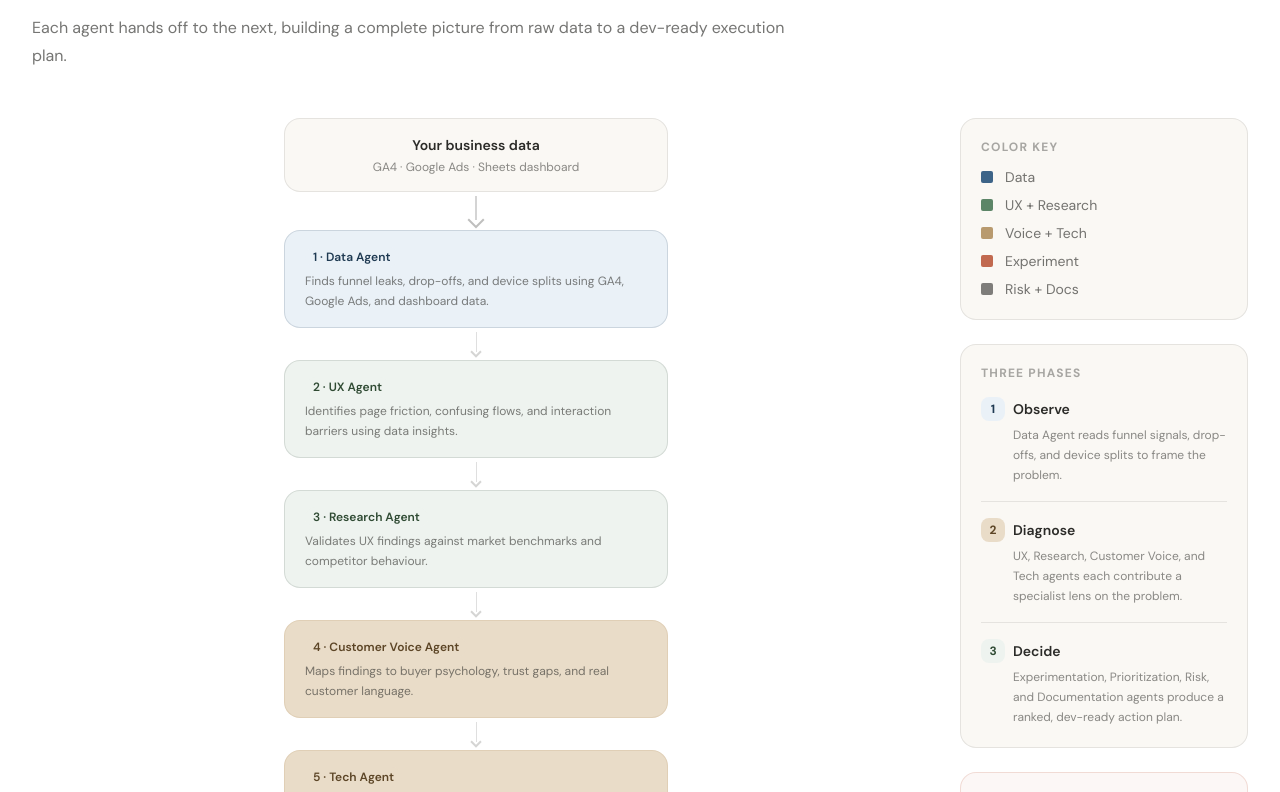
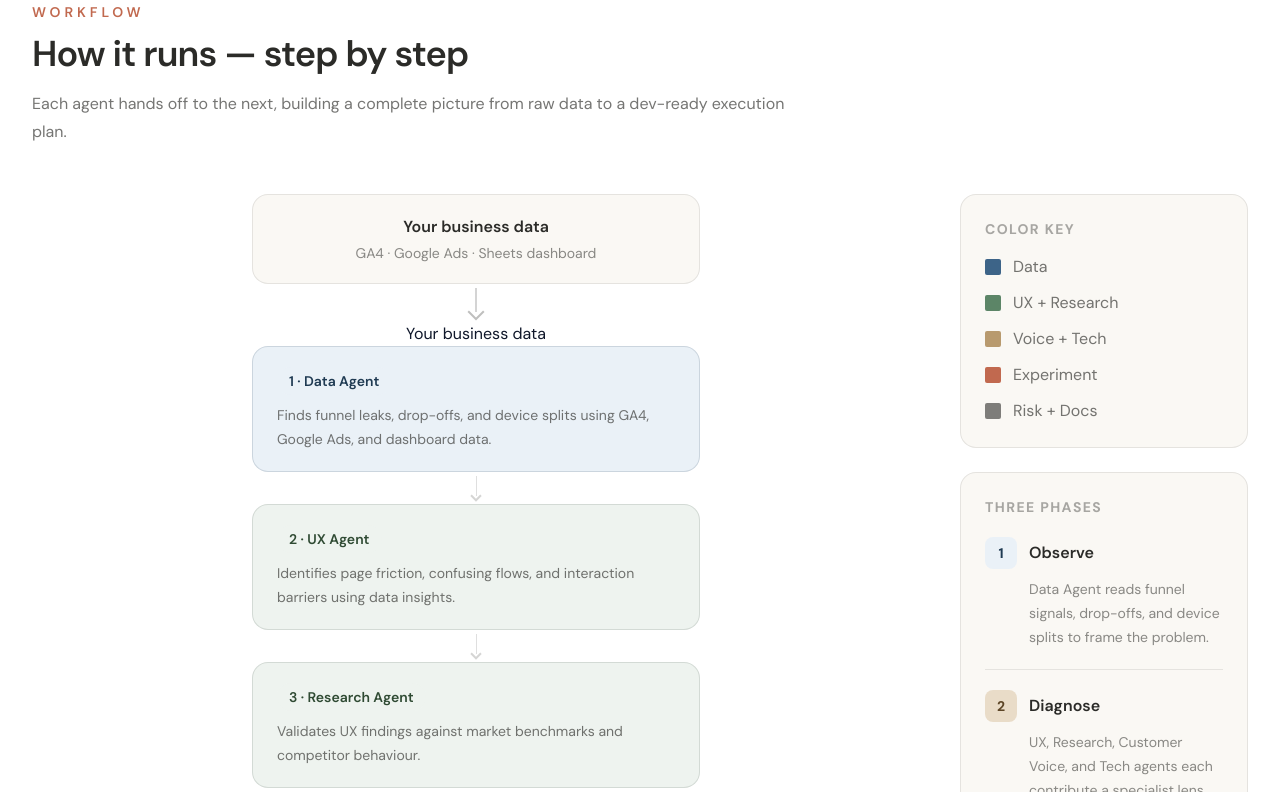
Before and after one commit to aruneshk30/Website, a Next.js app: page /ai-systems/cro-workflow in a window 1280 px wide. Shown: the part 1628-2420 px from the top of the page. Built offline with nearby package versions, Linux system fonts and the light colour scheme.

Commit message:
Refactor agent cards and workflow step components
Updated styling and structure of agent cards and workflow steps for improved layout and readability.

```diff
--- a/app/ai-systems/cro-workflow/page.tsx
+++ b/app/ai-systems/cro-workflow/page.tsx
@@ -138,12 +138,12 @@ export default function CroWorkflowPage() {
           <div className="mt-10 grid grid-cols-1 gap-4 sm:grid-cols-2 xl:grid-cols-3">
             {croAgents.map((agent, index) => (
               <FadeIn key={agent.title} delay={index * 60}>
-                <div className="flex h-full flex-col rounded-2xl border border-charcoal/10 bg-white p-6 shadow-sm transition hover:-translate-y-0.5 hover:border-terracotta/30 hover:shadow-md">
-                  <div className="text-xs font-semibold uppercase tracking-[0.28em] text-terracotta">
+                <div className="flex h-full flex-col rounded-2xl border border-charcoal/10 bg-white p-7 shadow-sm transition hover:-translate-y-0.5 hover:border-terracotta/30 hover:shadow-md">
+                  <div className="text-sm font-semibold uppercase tracking-[0.28em] text-terracotta">
                     {String(index + 1).padStart(2, "0")}
                   </div>
-                  <h3 className="mt-3 text-xl font-semibold tracking-tight text-charcoal">{agent.title}</h3>
-                  <p className="mt-3 text-sm leading-7 text-charcoal/65">{agent.description}</p>
+                  <h3 className="mt-3 text-2xl font-semibold tracking-tight text-charcoal">{agent.title}</h3>
+                  <p className="mt-3 text-base leading-7 text-charcoal/65">{agent.description}</p>
                 </div>
               </FadeIn>
             ))}
@@ -166,25 +166,25 @@ export default function CroWorkflowPage() {
             {/* Flow diagram */}
             <FadeIn className="flex flex-1 flex-col items-center" delay={80}>
               {/* Input */}
-              <div className="w-full max-w-sm rounded-2xl border border-charcoal/10 bg-cream px-6 py-4 text-center">
-                <p className="text-sm font-semibold text-charcoal">Your business data</p>
-                <p className="mt-1 text-xs text-charcoal/55">GA4 · Google Ads · Sheets dashboard</p>
+              <div className="w-full max-w-md rounded-2xl border border-charcoal/10 bg-cream px-7 py-5 text-center">
+                <p className="text-base font-semibold text-charcoal">Your business data</p>
+                <p className="mt-1 text-sm text-charcoal/55">GA4 · Google Ads · Sheets dashboard</p>
               </div>
 
               <div className="flex flex-col items-center my-1">
                 <div className="w-0.5 h-6 bg-charcoal/20" />
                 <div className="w-3 h-3 rotate-45 border-r-2 border-b-2 border-charcoal/30 -mt-1.5" />
               </div>
-
+Your business data
               {workflowSteps.map((step, i) => (
-                <div key={step.number} className="w-full max-w-sm flex flex-col items-center">
-                  <div className={`w-full rounded-2xl border ${step.tone} px-5 py-4`}>
-                    <div className="flex items-center justify-between mb-1">
-                      <span className={`text-xs font-semibold px-2 py-0.5 rounded-full ${step.badge}`}>
+                <div key={step.number} className="w-full max-w-md flex flex-col items-center">
+                  <div className={`w-full rounded-2xl border ${step.tone} px-6 py-5`}>
+                    <div className="flex items-center justify-between mb-2">
+                      <span className={`text-sm font-semibold px-3 py-1 rounded-full ${step.badge}`}>
                         {step.number} · {step.title}
                       </span>
                     </div>
-                    <p className="text-xs text-charcoal/60 leading-5 mt-1">{step.desc}</p>
+                    <p className="text-sm text-charcoal/65 leading-6 mt-1">{step.desc}</p>
                   </div>
                   {i < workflowSteps.length - 1 && (
                     <div className="flex flex-col items-center my-1">
@@ -200,51 +200,51 @@ export default function CroWorkflowPage() {
                 <div className="w-2 h-2 rotate-45 border-r-2 border-b-2 border-charcoal/20 -mt-1" />
               </div>
 
-              <div className="w-full max-w-sm rounded-2xl border border-sage-700/25 bg-sage-50 px-6 py-4 text-center">
-                <p className="text-sm font-semibold text-sage-800">Final output</p>
-                <p className="mt-1 text-xs text-sage-700">Top 3 actions · Revenue impact · 30-day plan</p>
+              <div className="w-full max-w-md rounded-2xl border border-sage-700/25 bg-sage-50 px-7 py-5 text-center">
+                <p className="text-base font-semibold text-sage-800">Final output</p>
+                <p className="mt-1 text-sm text-sage-700">Top 3 actions · Revenue impact · 30-day plan</p>
               </div>
             </FadeIn>
 
             {/* Right side — color key + explanation */}
             <FadeIn className="flex flex-col gap-6 lg:w-72 lg:sticky lg:top-24" delay={120}>
-              <div className="rounded-2xl border border-charcoal/10 bg-cream p-5">
-                <p className="text-xs font-bold uppercase tracking-widest text-charcoal/40 mb-3">Color key</p>
-                <div className="flex flex-col gap-2">
+              <div className="rounded-2xl border border-charcoal/10 bg-cream p-6">
+                <p className="text-sm font-bold uppercase tracking-widest text-charcoal/40 mb-4">Color key</p>
+                <div className="flex flex-col gap-3">
                   {colorKey.map((k) => (
                     <div key={k.label} className="flex items-center gap-3">
-                      <div className={`w-3 h-3 rounded-sm shrink-0 ${k.color}`} />
-                      <span className="text-sm text-charcoal/65">{k.label}</span>
+                      <div className={`w-4 h-4 rounded-sm shrink-0 ${k.color}`} />
+                      <span className="text-base text-charcoal/65">{k.label}</span>
                     </div>
                   ))}
                 </div>
               </div>
 
-              <div className="rounded-2xl border border-charcoal/10 bg-cream p-5">
-                <p className="text-xs font-bold uppercase tracking-widest text-charcoal/40 mb-4">Three phases</p>
-                <div className="flex flex-col gap-4">
+              <div className="rounded-2xl border border-charcoal/10 bg-cream p-6">
+                <p className="text-sm font-bold uppercase tracking-widest text-charcoal/40 mb-5">Three phases</p>
+                <div className="flex flex-col gap-5">
                   <div>
-                    <div className="flex items-center gap-2 mb-1">
-                      <div className="w-6 h-6 rounded-lg bg-dustyblue-50 flex items-center justify-center text-xs font-bold text-dustyblue-800">1</div>
-                      <p className="text-sm font-semibold text-charcoal">Observe</p>
+                    <div className="flex items-center gap-3 mb-2">
+                      <div className="w-8 h-8 rounded-lg bg-dustyblue-50 flex items-center justify-center text-sm font-bold text-dustyblue-800">1</div>
+                      <p className="text-base font-semibold text-charcoal">Observe</p>
                     </div>
-                    <p className="text-xs text-charcoal/55 leading-5 pl-8">Data Agent reads funnel signals, drop-offs, and device splits to frame the problem.</p>
+                    <p className="text-sm text-charcoal/55 leading-6 pl-11">Data Agent reads funnel signals, drop-offs, and device splits to frame the problem.</p>
                   </div>
                   <div className="w-full h-px bg-charcoal/10" />
                   <div>
-                    <div className="flex items-center gap-2 mb-1">
-                      <div className="w-6 h-6 rounded-lg bg-sand flex items-center justify-center text-xs font-bold text-sand-800">2</div>
-                      <p className="text-sm font-semibold text-charcoal">Diagnose</p>
+                    <div className="flex items-center gap-3 mb-2">
+                      <div className="w-8 h-8 rounded-lg bg-sand flex items-center justify-center text-sm font-bold text-sand-800">2</div>
+                      <p className="text-base font-semibold text-charcoal">Diagnose</p>
                     </div>
-                    <p className="text-xs text-charcoal/55 leading-5 pl-8">UX, Research, Customer Voice, and Tech agents each contribute a specialist lens on the problem.</p>
+                    <p className="text-sm text-charcoal/55 leading-6 pl-11">UX, Research, Customer Voice, and Tech agents each contribute a specialist lens on the problem.</p>
                   </div>
                   <div className="w-full h-px bg-charcoal/10" />
                   <div>
-                    <div className="flex items-center gap-2 mb-1">
-                      <div className="w-6 h-6 rounded-lg bg-sage-50 flex items-center justify-center text-xs font-bold text-sage-800">3</div>
-                      <p className="text-sm font-semibold text-charcoal">Decide</p>
+                    <div className="flex items-center gap-3 mb-2">
+                      <div className="w-8 h-8 rounded-lg bg-sage-50 flex items-center justify-center text-sm font-bold text-sage-800">3</div>
+                      <p className="text-base font-semibold text-charcoal">Decide</p>
                     </div>
-                    <p className="text-xs text-charcoal/55 leading-5 pl-8">Experimentation, Prioritization, Risk, and Documentation agents produce a ranked, dev-ready action plan.</p>
+                    <p className="text-sm text-charcoal/55 leading-6 pl-11">Experimentation, Prioritization, Risk, and Documentation agents produce a ranked, dev-ready action plan.</p>
                   </div>
                 </div>
               </div>
```
